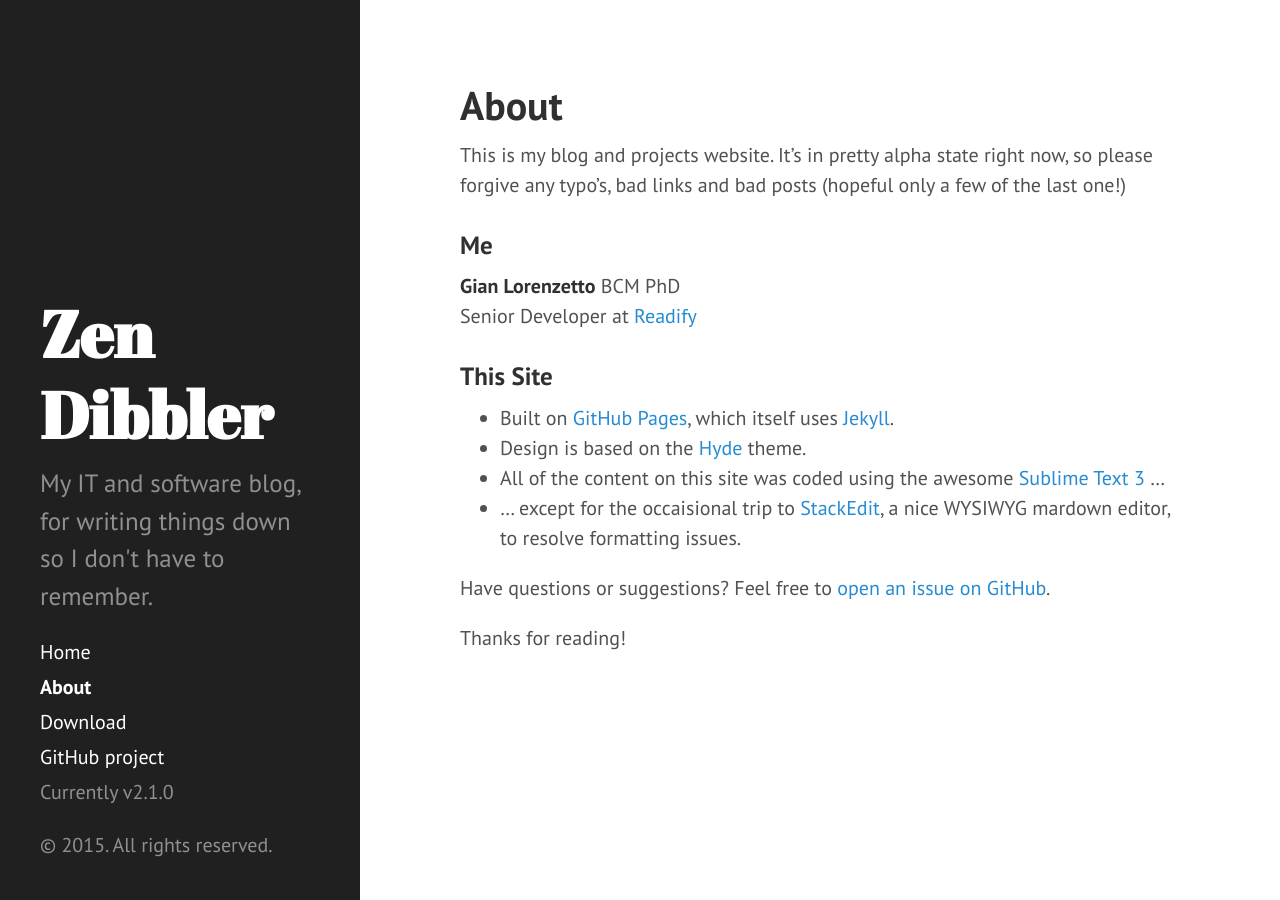
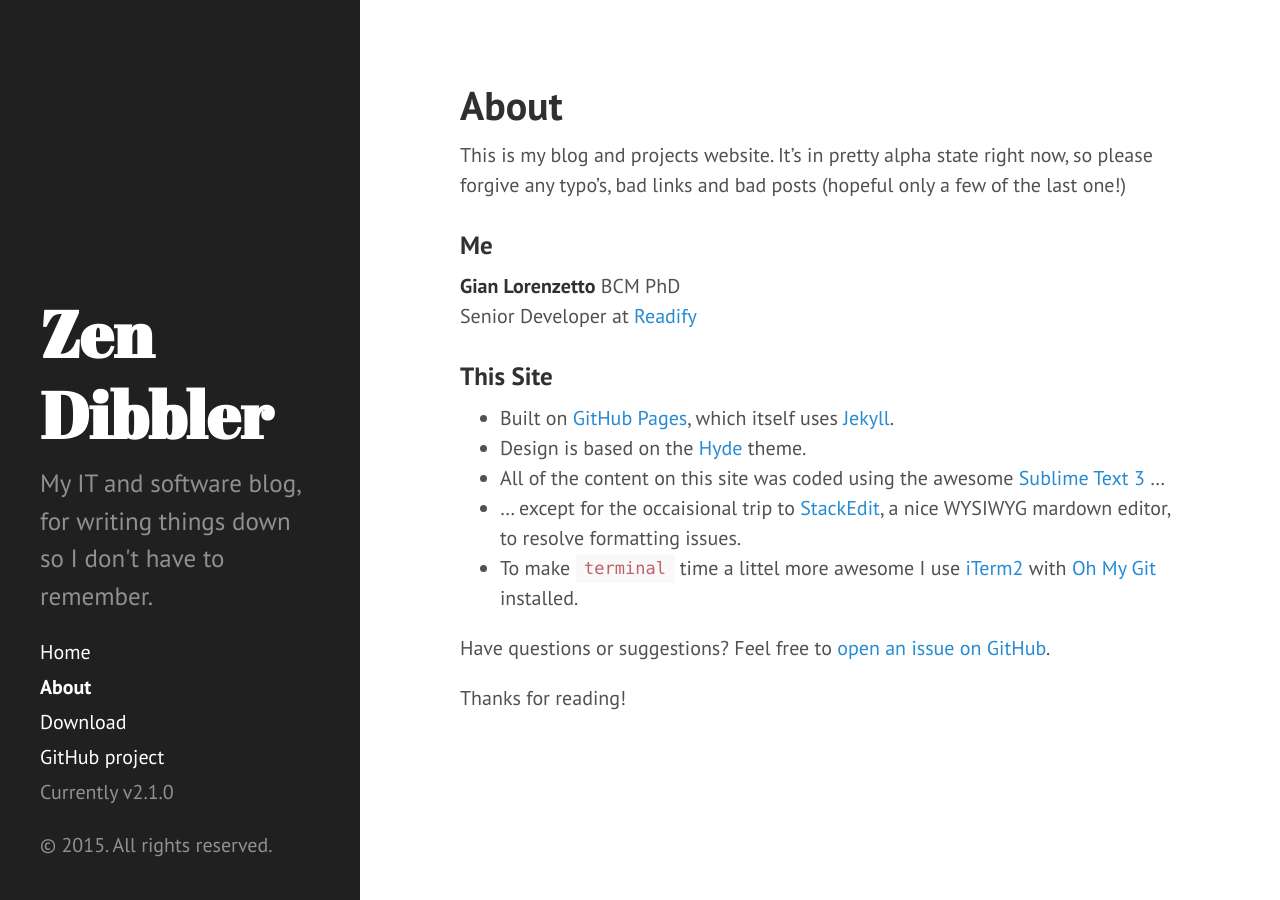
Before and after one commit to GianLorenzetto/GianLorenzetto.github.io-www, a Jekyll site: the page built from about.md, in a window 1280 px wide. Built offline with Jekyll 4.4.1, drawn with Linux system fonts in a browser that asks for light colours; Markdown is read by kramdown in place of the engine named in the settings.

Commit message:
Updated about to include terminal info.

```diff
--- a/about.md
+++ b/about.md
@@ -16,6 +16,7 @@ Senior Developer at [Readify](http://www.readify/net)
 * Design is based on the [Hyde](https://github.com/poole/hyde) theme.
 * All of the content on this site was coded using the awesome [Sublime Text 3](http://sublimetext.com) ...
 * ... except for the occaisional trip to [StackEdit](https://stackedit.io/editor#), a nice WYSIWYG mardown editor, to resolve formatting issues.
+* To make `terminal` time a littel more awesome I use [iTerm2](https://www.iterm2.com) with [Oh My Git](https://github.com/arialdomartini/oh-my-git) installed.
 
 Have questions or suggestions? Feel free to [open an issue on GitHub](https://github.com/GianLorenzetto/GianLorenzetto.github.io/issues/new).
 
```
